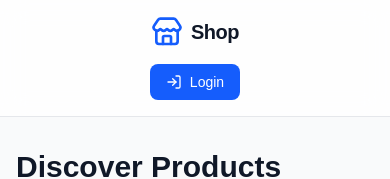
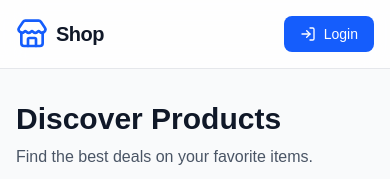
Before and after one commit to RedaAwwad/frontend-task, a Next.js app: page / in a window 390 px wide. Shown: the top 179 px of the page. Built offline with nearby package versions, Linux system fonts and the light colour scheme; no server answers.

Commit message:
hotfix: fix app header on small screens

```diff
--- a/shared/components/global/AppHeader/AppHeader.tsx
+++ b/shared/components/global/AppHeader/AppHeader.tsx
@@ -13,7 +13,7 @@ export function AppHeader() {
   return (
     <header className="sticky top-0 z-50 w-full border-b border-gray-200 bg-white/80 dark:bg-gray-900/80 backdrop-blur-md dark:border-gray-800 transition-colors">
       <div className="max-w-7xl mx-auto px-4 sm:px-6 lg:px-8">
-        <div className="flex flex-col sm:flex-row items-center justify-between h-auto sm:h-20 py-4 sm:py-0 gap-4 sm:gap-0">
+        <div className="flex items-center justify-between h-auto sm:h-20 py-4 sm:py-0 gap-4 sm:gap-0">
           <div className="flex items-center gap-6">
             <Link
               href="/"
```
